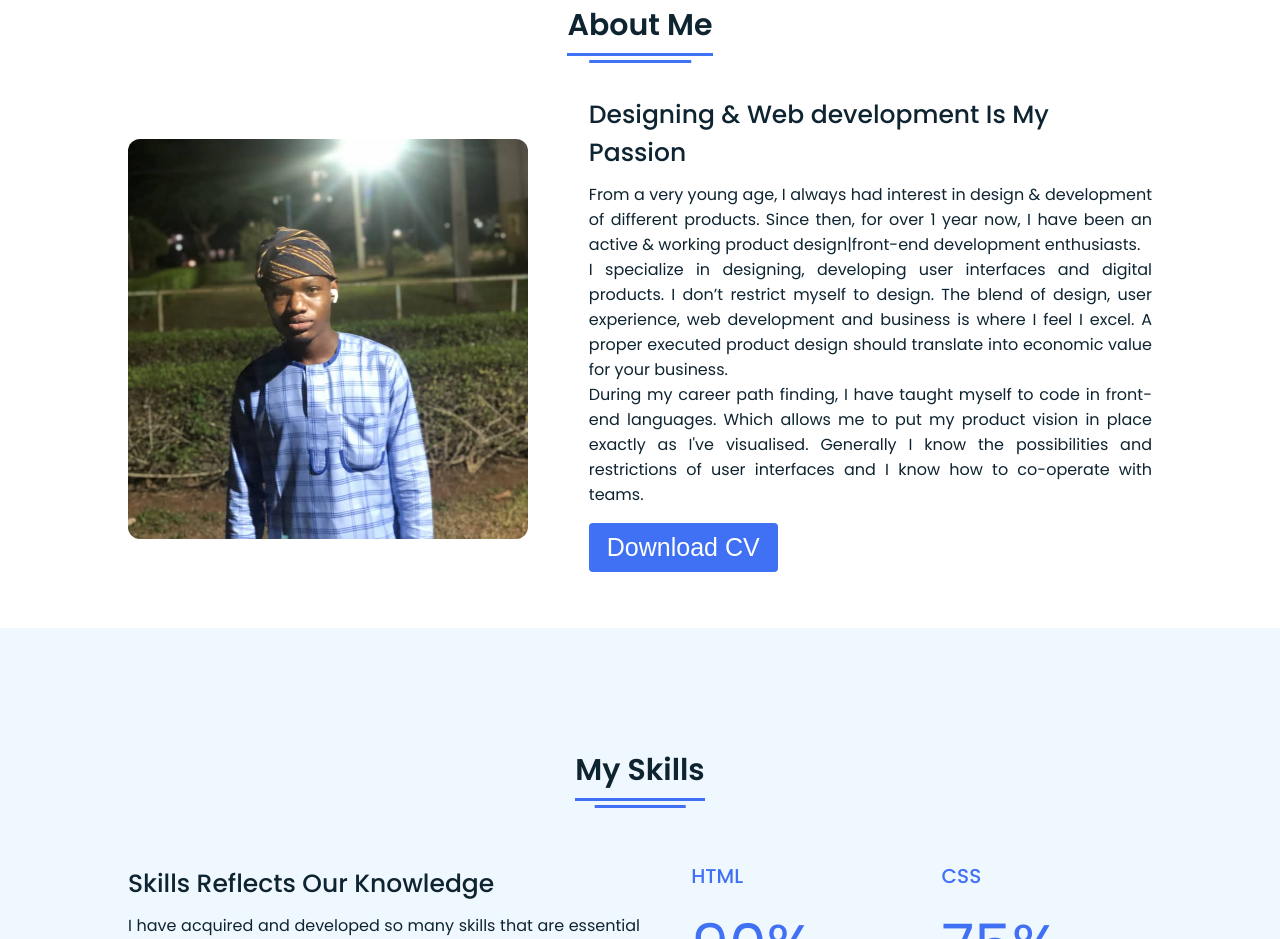
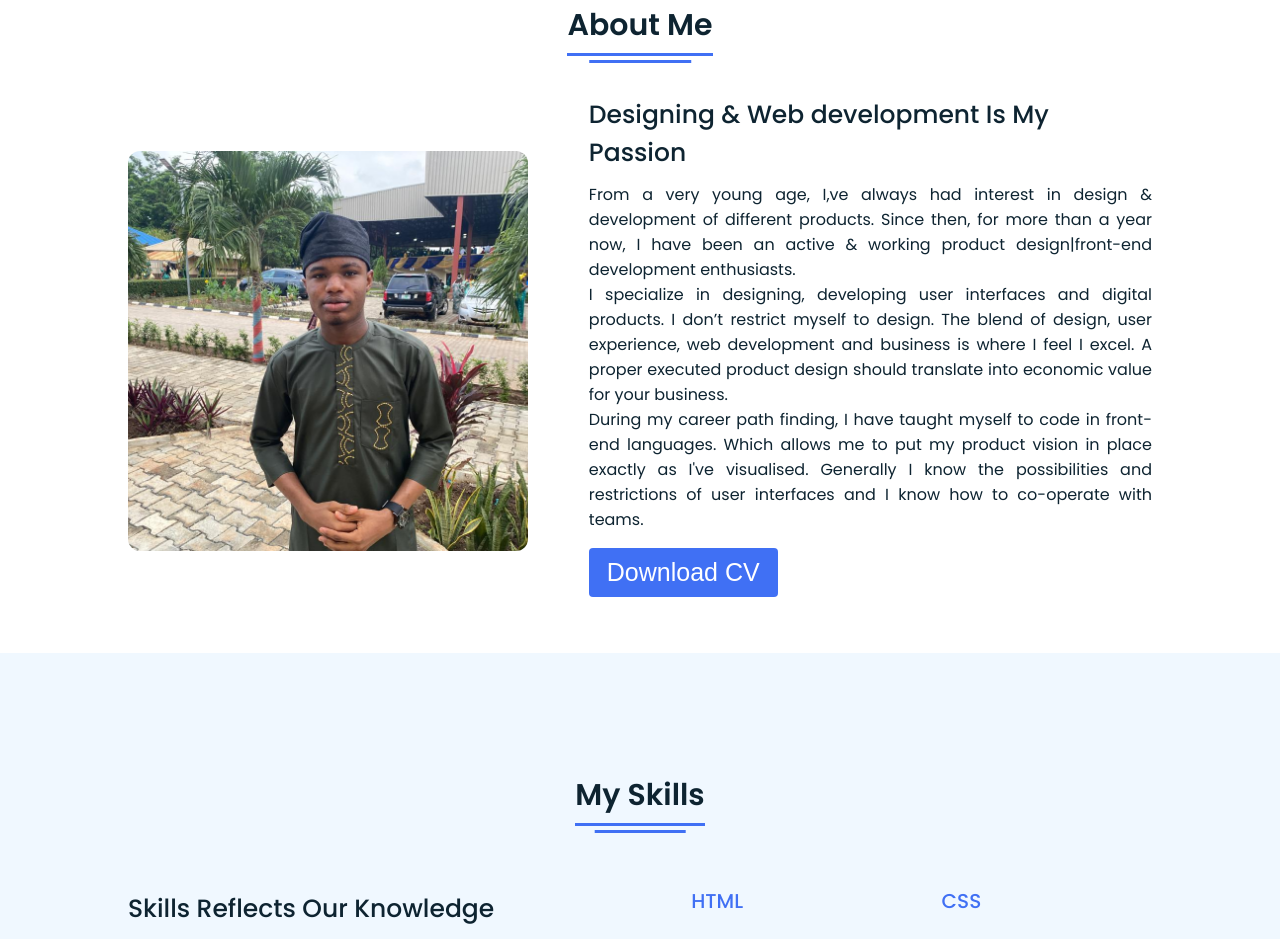
Before and after one commit to AdefuluOluwafemi/PORT, a plain HTML site: page Responsive Personal Portfolio Website/index.html in a window 1280 px wide. Shown: the part 877-1816 px from the top of the page. Drawn offline with Linux system fonts and the light colour scheme.

Commit message:
Update index.html

```diff
--- a/Responsive Personal Portfolio Website/index.html
+++ b/Responsive Personal Portfolio Website/index.html
@@ -61,12 +61,12 @@
     <div class="title"><span>About Me</span></div>
   <div class="about-details">
     <div class="left">
-      <img src="images/IMG.jpg" alt="">
+      <img src="images/Rename.jpg" alt="">
     </div>
     <div class="right">
       <div class="topic">Designing & Web development Is My Passion</div>
-      <p>From a very young age, I always had interest in design & development of different products.
-         Since then, for over 1 year now, I have been an active & working product design|front-end development
+      <p>From a very young age, I,ve always had interest in design & development of different products.
+         Since then, for more than a year now, I have been an active & working product design|front-end development
          enthusiasts. <br> I specialize in designing, developing user interfaces and digital products. I don’t restrict
          myself to design. The blend of design, user experience, web development and business is where I feel I excel.
          A proper executed product design should translate into economic value for your business. <br>
```
